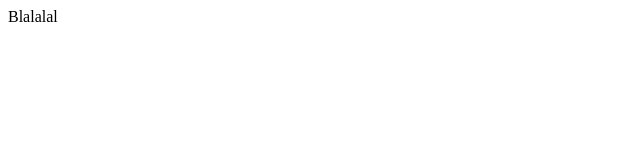
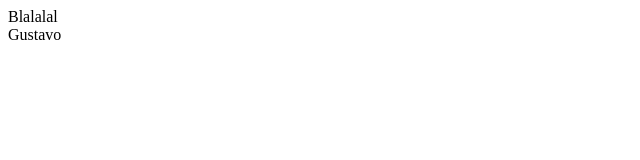
Before and after one commit to leopoliveira/curso-git, a plain HTML site: page index.html in a window 1280 px wide. Shown: the full height of the page, 0-640 px from the left. Drawn offline with Linux system fonts and the light colour scheme.

Commit message:
Adicionada mensagem da div

```diff
--- a/index.html
+++ b/index.html
@@ -9,7 +9,7 @@
 <body>
 
     <div>Blalalal</div>
-    <div></div>
+    <div>Gustavo</div>
 
 </body>
 </html>
```
